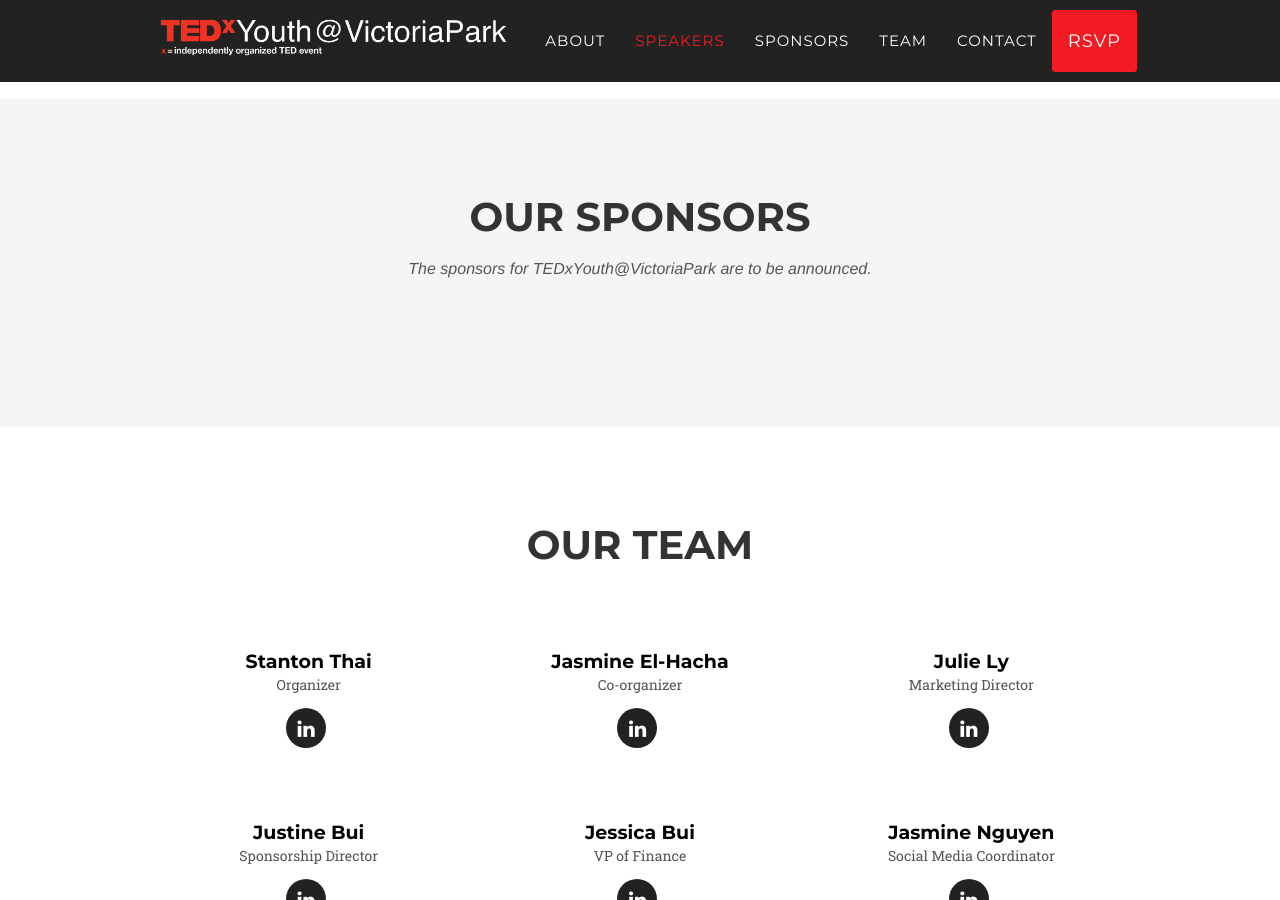
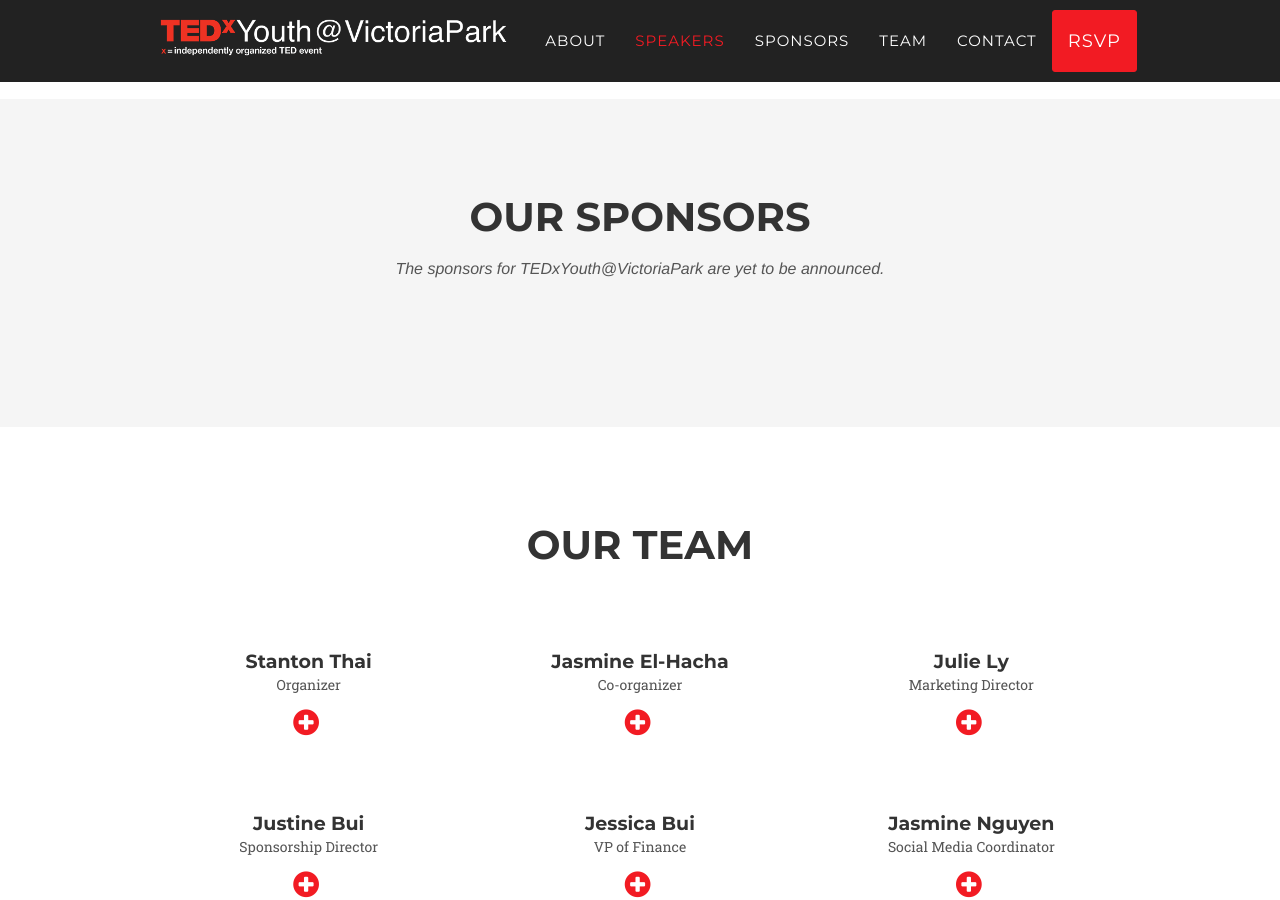
Before and after one commit to rxyang0/tedxyouthvictoriapark, a Jekyll site: the page built from index.html, in a window 1280 px wide and 900 px high, scrolled down 2322 px. Built offline with Jekyll 4.4.1, drawn with Linux system fonts in a browser that asks for light colours; some web fonts are replaced.

Commit message:
Close #7

```diff
--- a/_includes/sponsors.html
+++ b/_includes/sponsors.html
@@ -4,7 +4,7 @@
 		<div class="row">
 			<div class="col-lg-12 text-center">
 				<h2 class="section-heading">Our Sponsors</h2>
-				<h3 class="section-subheading text-muted">The sponsors for TEDxYouth@VictoriaPark are to be announced.</h3>
+				<h3 class="section-subheading text-muted">The sponsors for TEDxYouth@VictoriaPark are yet to be announced.</h3>
 			</div>
 		</div>
 		<!-- <aside class="clients">
--- a/_includes/team.html
+++ b/_includes/team.html
@@ -16,18 +16,19 @@
 					<div class="col-sm-4">
 				{%- endif -%}
 						<div class="team-member">
-							<a href="#{{ member.modal-id }}" class="portfolio-link" data-toggle="modal" style="color: #000;">
-								<h4>{{ member.name }}</h4>
-							</a>
+							<h4>{{ member.name }}</h4>
 							<p class="text-muted">{{ member.position }}</p>
 							<ul class="list-inline social-buttons">
-								{% for network in member.social %}
+								<!-- {% for network in member.social %}
 								<li>
 									<a href="{{ network.url }}">
 										<i class="fa fa-{{ network.title }}"></i>
 									</a>
 								</li>
-								{% endfor %}
+								{% endfor %} -->
+								<a href="#{{ member.modal-id }}" data-toggle="modal">
+									<i class="fa fa-2x fa-plus-circle"></i>
+								</a>
 							</ul>
 						</div>
 					</div>
```
